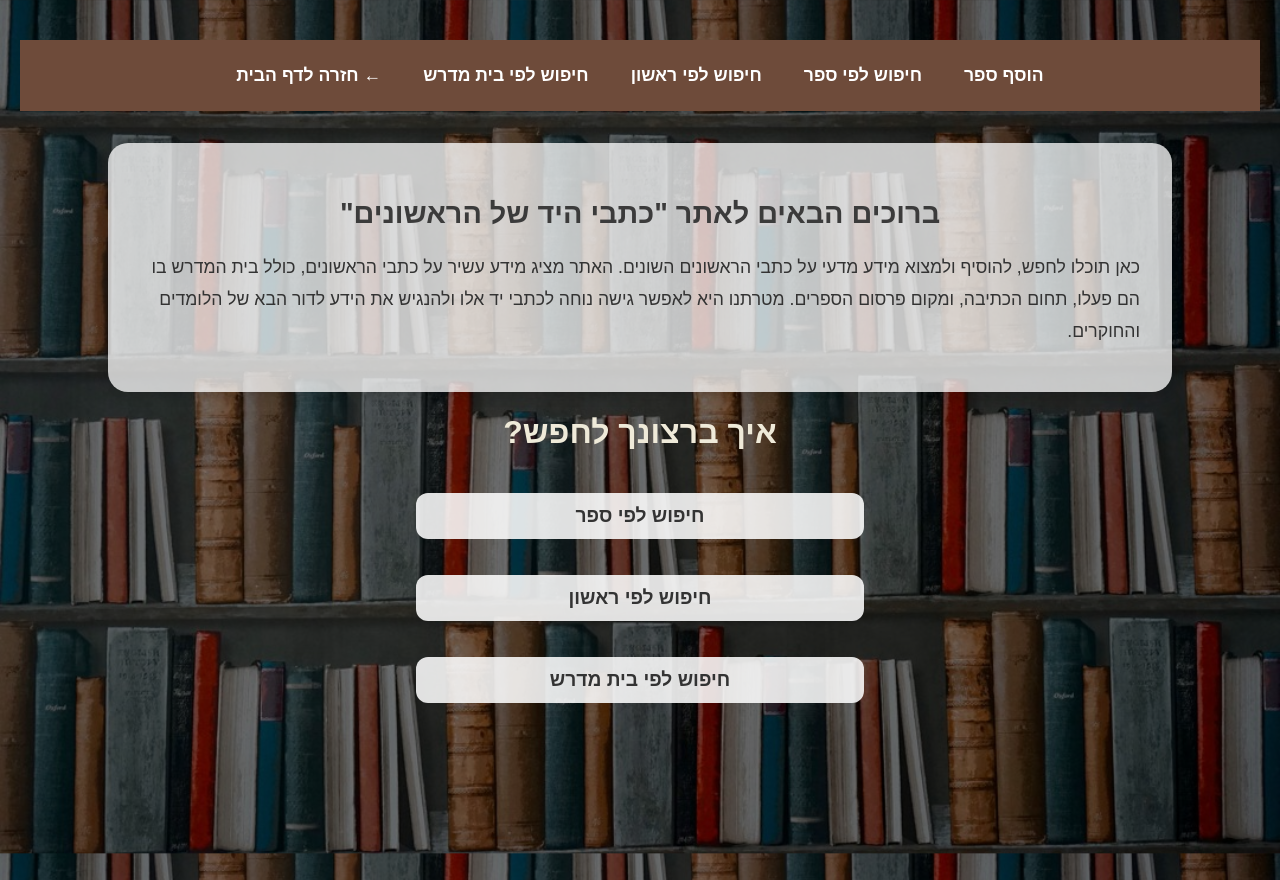
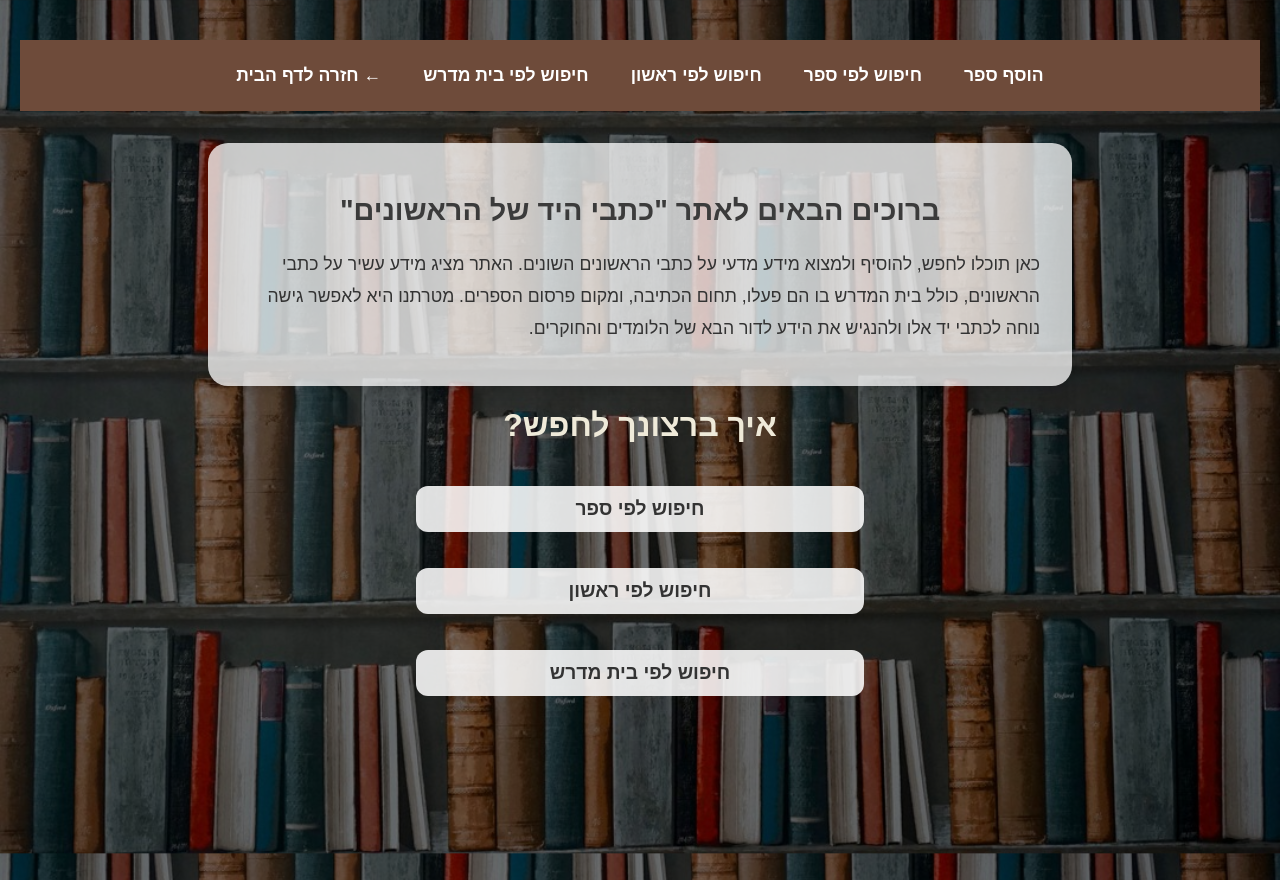
Before and after one commit to ShiraSchw/Rishonim_site, a Flask app: page /app/ in a window 1280 px wide. Run offline with Flask 3, Linux system fonts and the light colour scheme.

Commit message:
margin-top: 0.6rem;

```diff
--- a/static/style.css
+++ b/static/style.css
@@ -271,7 +271,7 @@ button:hover, .btn:hover {
   background-color: rgba(255, 255, 255, 0.75);
   padding: 2rem;
   margin: 0.8rem auto;
-  max-width: 1000px;
+  max-width: 800px;
   border-radius: 20px;
   box-shadow: 0 4px 12px rgba(0, 0, 0, 0.15);
   font-family: 'Assistant', sans-serif;
@@ -285,13 +285,13 @@ button:hover, .btn:hover {
   font-size: 1.8rem;
   color: #3B3B3B;
   margin-bottom: 0.8rem;
-  margin-top: 0.8rem;
+  margin-top: 0.6rem;
   text-align: center;
 }
 
 .site-description p {
   font-size: 1.1rem;
   color: #333;
-  margin-bottom: 0.8rem;
-  margin-top: 0.8rem;
+  margin-bottom: 0.6rem;
+  margin-top: 0.6rem;
 }
```
